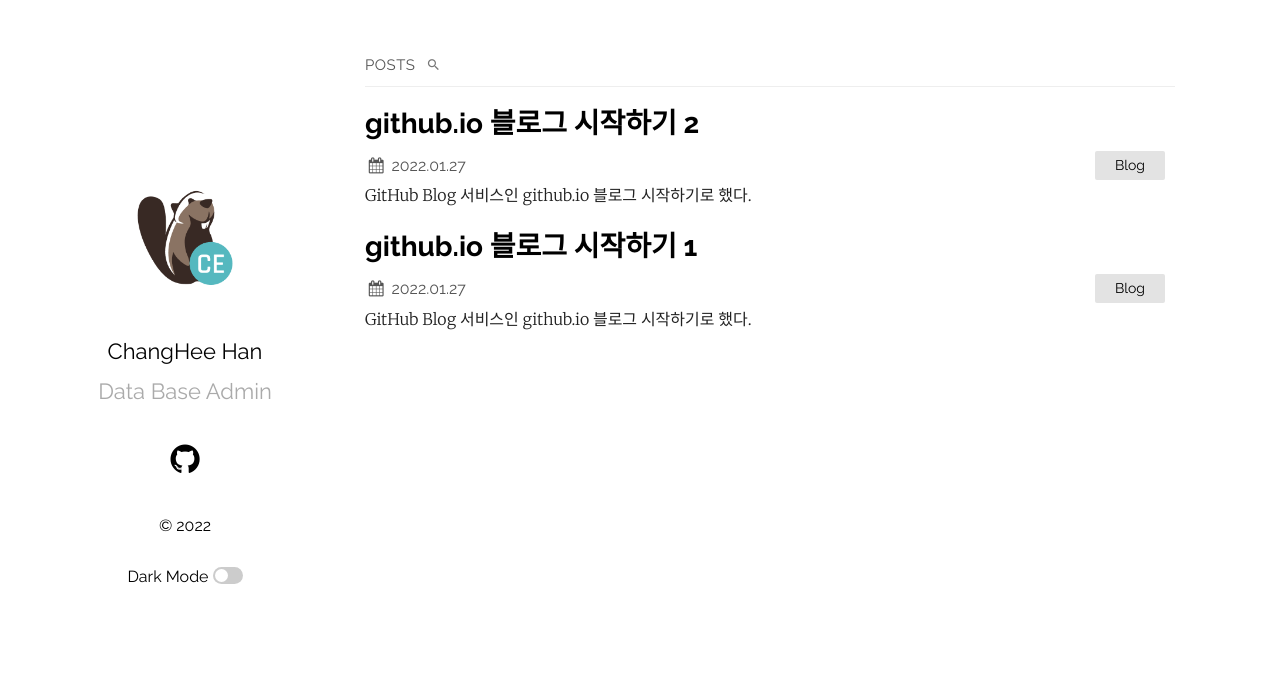
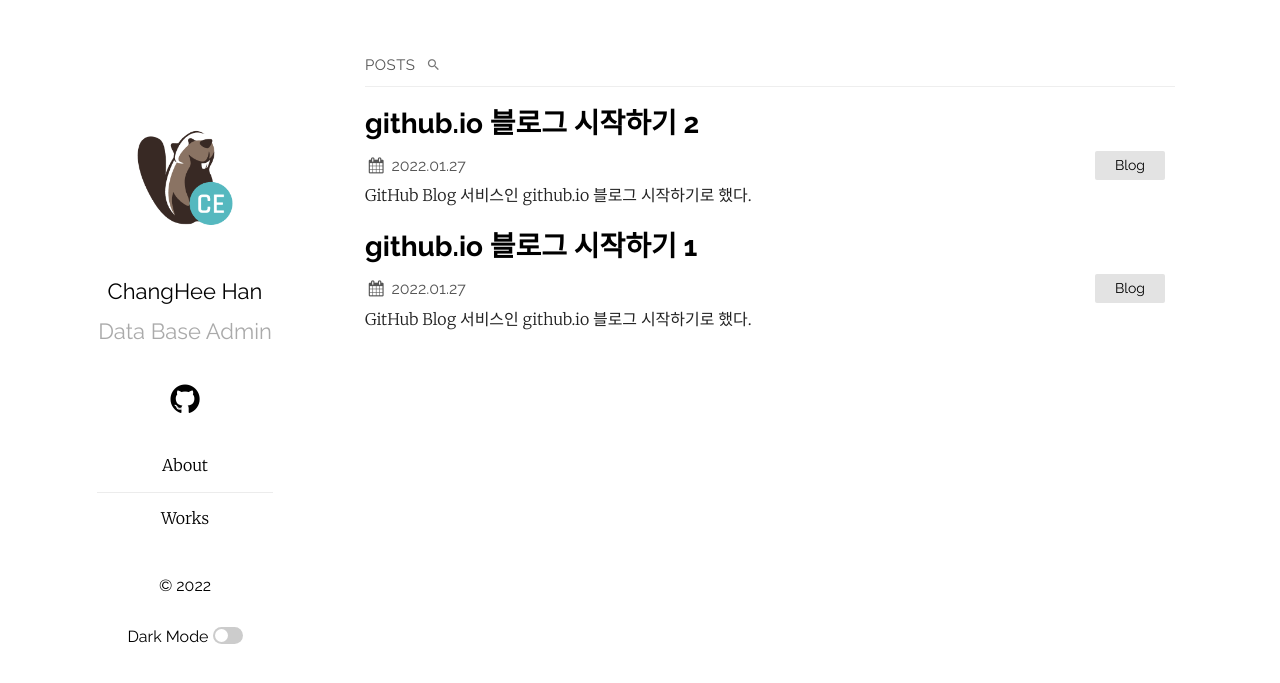
Before and after one commit to sfthch/sfthch, a Jekyll site: the page built from index.md, in a window 1280 px wide. Shown: the top 683 px of the page. Built offline with Jekyll 4.4.1, drawn with Linux system fonts in a browser that asks for light colours.

Commit message:
2202031358

```diff
--- a/_config.yml
+++ b/_config.yml
@@ -21,6 +21,11 @@ plainwhite:
   date_format: "%Y.%m.%d"
   sitemap: true
          # set to true to generate sitemap.xml content
+  navigation:
+    - title: About
+      url: "about"
+    - title: Works
+      url: "works"
   search: true
         # set to true to enable searchbar
   dark_mode: true
```
